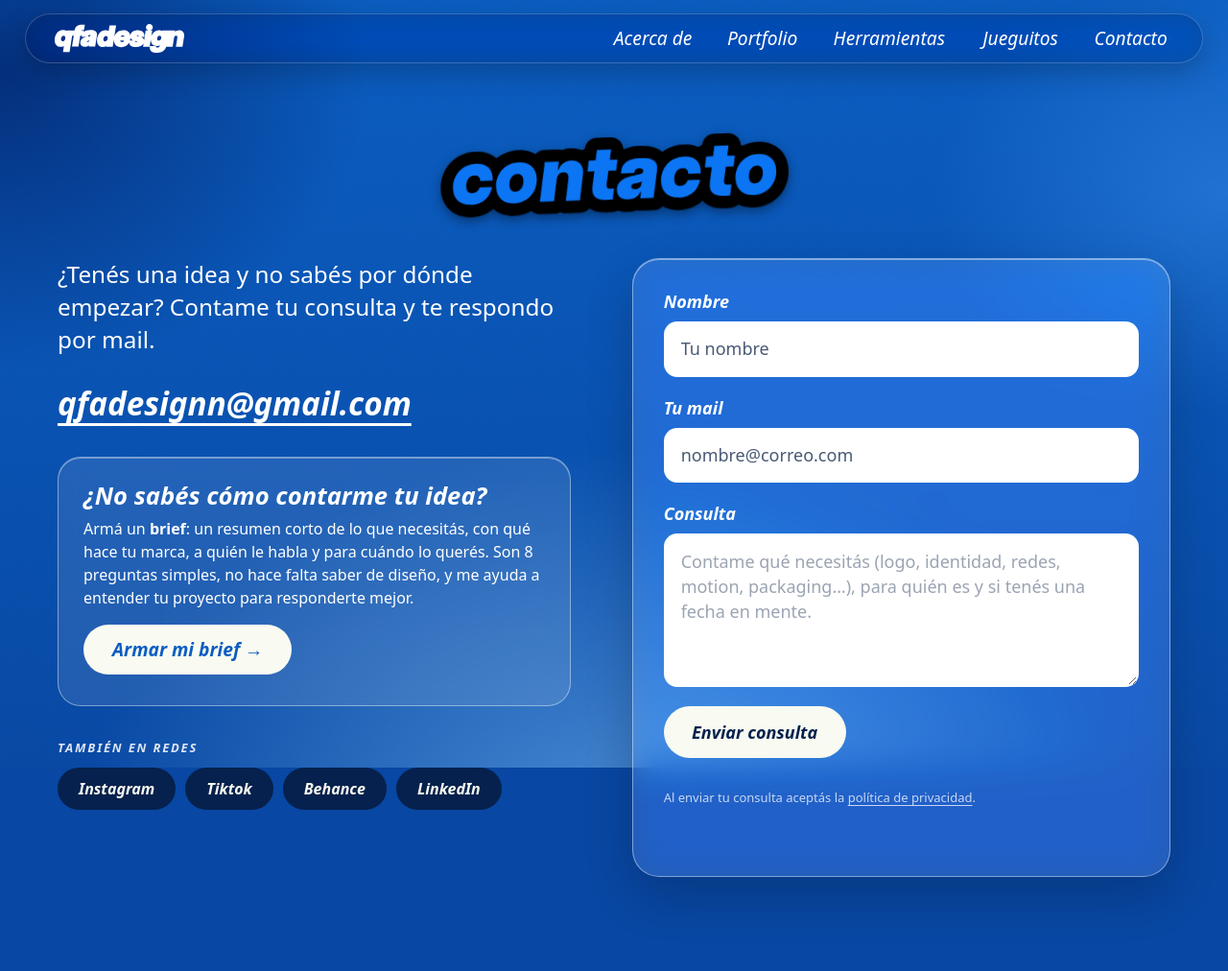
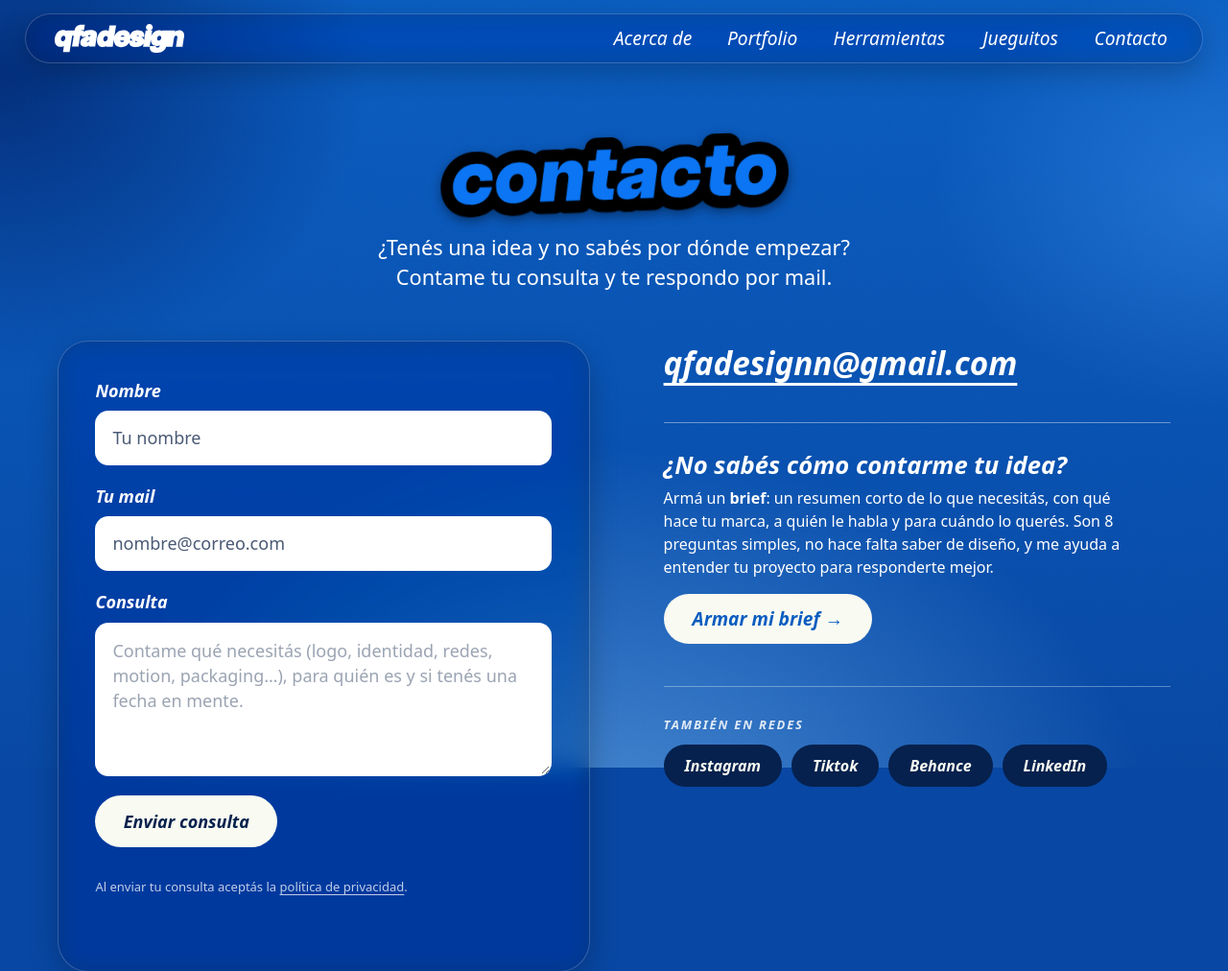
Before and after one commit to qfadesign/qfadesign, a plain HTML site: page contacto.html in a window 1280 px wide. Shown: the top 1012 px of the page at 96% size. Drawn offline with Linux system fonts and the light colour scheme; a web font is replaced by a local one.

Commit message:
Add files via upload

```diff
--- a/contacto.html
+++ b/contacto.html
@@ -42,18 +42,14 @@
 <meta name="twitter:image:alt" content="Contacto con Facundo, diseñador en Comunicación Visual">
 <script type="application/ld+json">{"@context":"https://schema.org","@graph":[{"@type":"ContactPage","name":"Contacto: hablemos de tu proyecto | qfadesign","description":"¿Tenés una idea y no sabés por dónde empezar? Escribile a Facundo por mail o por redes y contale tu proyecto de diseño.","url":"https://qfadesign.com/contacto","inLanguage":"es","isPartOf":{"@id":"https://qfadesign.com/#website"},"about":{"@id":"https://qfadesign.com/#facundo"},"primaryImageOfPage":{"@type":"ImageObject","url":"https://qfadesign.com/img/og/og-contacto.jpg"}},{"@type":"BreadcrumbList","itemListElement":[{"@type":"ListItem","position":1,"name":"Inicio","item":"https://qfadesign.com/"},{"@type":"ListItem","position":2,"name":"Contacto","item":"https://qfadesign.com/contacto"}]},{"@type":"Person","@id":"https://qfadesign.com/#facundo","name":"Facundo","alternateName":"qfadesign","jobTitle":"Diseñador en Comunicación Visual","url":"https://qfadesign.com/","image":"https://qfadesign.com/img/perfil.jpg","email":"mailto:qfadesignn@gmail.com","knowsAbout":["Branding","Identidad visual","Motion graphics","Diseño editorial","Social media","Diseño de logos"],"sameAs":["https://www.instagram.com/qfadesign/","https://www.tiktok.com/@qfadesign","https://www.behance.net/facundocruz5","https://www.linkedin.com/in/facundo-cruz-19a581303/"]}]}</script>
 <!-- SEO:end -->
-<link rel="preconnect" href="https://use.typekit.net" crossorigin><link rel="preconnect" href="https://p.typekit.net" crossorigin><link rel="stylesheet" href="https://use.typekit.net/ftd7ahn.css"><link rel="stylesheet" href="css/shared.css"><link rel="stylesheet" href="css/pages.css"><link rel="stylesheet" href="css/anim.css"><script src="js/anim.js"></script><link rel="stylesheet" href="css/botones.css"><script src="js/cursor.js" defer></script><script type="speculationrules">{"prefetch":[{"source":"document","where":{"href_matches":"/*"},"eagerness":"moderate"}]}</script>
+<link rel="preconnect" href="https://use.typekit.net" crossorigin><link rel="preconnect" href="https://p.typekit.net" crossorigin><link rel="stylesheet" href="https://use.typekit.net/ftd7ahn.css"><link rel="stylesheet" href="css/shared.css"><link rel="stylesheet" href="css/pages.css"><link rel="stylesheet" href="css/anim.css"><script src="js/anim.js"></script><link rel="stylesheet" href="css/botones.css"><link rel="stylesheet" href="css/contacto.css"><script src="js/cursor.js" defer></script><script type="speculationrules">{"prefetch":[{"source":"document","where":{"href_matches":"/*"},"eagerness":"moderate"}]}</script>
 </head>
 <body class="f-contacto"><a class="saltar" href="#contenido">Saltar al contenido</a>
 <nav aria-label="Principal"><a href="./" aria-label="qfadesign, inicio"><img src="img/Marca_qfadesign_blanco.svg" alt="qfadesign" width="231.23" height="51.58" data-ar></a><button class="burger" type="button" aria-label="Abrir menú" aria-expanded="false" aria-controls="menu"><span></span><span></span><span></span></button><ul id="menu"><li><a href="acerca" data-t="Acerca de">Acerca de</a></li><li><a href="portfolio" data-t="Portfolio">Portfolio</a></li><li><a href="herramientas" data-t="Herramientas">Herramientas</a></li><li><a href="jueguitos" data-t="Jueguitos">Jueguitos</a></li><li><a href="contacto" data-t="Contacto" aria-current=page>Contacto</a></li></ul></nav>
 <main id="contenido" tabindex="-1">
-<header class="ph"><h1 class="st-h1"><img src="img/stickers/titulo-contacto.svg" alt="Hablemos: contacto" width="453.24" height="98.03" style="--vw:453.24"></h1></header>
+<header class="ph"><h1 class="st-h1"><img src="img/stickers/titulo-contacto.svg" alt="Hablemos: contacto" width="453.24" height="98.03" style="--vw:453.24"></h1>
+<p class="lead">¿Tenés una idea y no sabés por dónde empezar? Contame tu consulta y te respondo por mail.</p></header>
 <div class="cn">
- <div><p class="lead">¿Tenés una idea y no sabés por dónde empezar? Contame tu consulta y te respondo por mail.</p>
- <a class="mail" href="mailto:qfadesignn@gmail.com">qfadesignn@gmail.com</a>
- <div class="cn-brief"><h2 class="cn-brief-t">¿No sabés cómo contarme tu idea?</h2><p>Armá un <strong>brief</strong>: un resumen corto de lo que necesitás, con qué hace tu marca, a quién le habla y para cuándo lo querés. Son 8 preguntas simples, no hace falta saber de diseño, y me ayuda a entender tu proyecto para responderte mejor.</p><a class="btn cn-brief-b" href="herramienta/brief">Armar mi brief <span aria-hidden="true">→</span></a></div>
- <p class="cn-redes">También en redes</p>
- <div class="pills"><a href="https://www.instagram.com/qfadesign/" target="_blank" rel="noopener">Instagram</a><a href="https://www.tiktok.com/@qfadesign" target="_blank" rel="noopener">Tiktok</a><a href="https://www.behance.net/facundocruz5" target="_blank" rel="noopener">Behance</a><a href="https://www.linkedin.com/in/facundo-cruz-19a581303/" target="_blank" rel="noopener">LinkedIn</a></div></div>
  <form class="form vid" id="consulta" novalidate>
   <input class="hp" type="text" name="_honey" tabindex="-1" autocomplete="off" aria-hidden="true">
   <label>Nombre<input name="nombre" type="text" autocomplete="name" required placeholder="Tu nombre"></label>
@@ -63,6 +59,10 @@
   <p style="font-size:13px;opacity:.75;margin-top:12px">Al enviar tu consulta aceptás la <a href="privacidad" style="color:inherit;text-decoration:underline;text-underline-offset:3px">política de privacidad</a>.</p>
   <p class="aviso" id="aviso" role="status"></p>
  </form>
+ <div><a class="mail" href="mailto:qfadesignn@gmail.com">qfadesignn@gmail.com</a>
+ <div class="cn-brief"><h2 class="cn-brief-t">¿No sabés cómo contarme tu idea?</h2><p>Armá un <strong>brief</strong>: un resumen corto de lo que necesitás, con qué hace tu marca, a quién le habla y para cuándo lo querés. Son 8 preguntas simples, no hace falta saber de diseño, y me ayuda a entender tu proyecto para responderte mejor.</p><a class="btn cn-brief-b" href="herramienta/brief">Armar mi brief <span aria-hidden="true">→</span></a></div>
+ <p class="cn-redes">También en redes</p>
+ <div class="pills"><a href="https://www.instagram.com/qfadesign/" target="_blank" rel="noopener">Instagram</a><a href="https://www.tiktok.com/@qfadesign" target="_blank" rel="noopener">Tiktok</a><a href="https://www.behance.net/facundocruz5" target="_blank" rel="noopener">Behance</a><a href="https://www.linkedin.com/in/facundo-cruz-19a581303/" target="_blank" rel="noopener">LinkedIn</a></div></div>
 </div>
 </main>
 <footer>
--- /dev/null
+++ b/css/contacto.css
@@ -0,0 +1,16 @@
+/* Contacto: misma portada que Portfolio, Herramientas y Jueguitos (título sticker + bajada centrada). Es lo único que cambia. */
+.f-contacto .ph{padding-bottom:0;margin-bottom:clamp(30px,4vw,52px)}
+.f-contacto .ph .lead{font-size:clamp(17px,1.7vw,22px);line-height:1.4;max-width:34em;margin:clamp(14px,1.8vw,22px) auto 0;text-wrap:balance}
+
+/* el formulario va primero (a la izquierda en escritorio; arriba en celular, por el orden del HTML) */
+@media(min-width:861px){.f-contacto .cn{grid-template-columns:1.05fr 1fr}}
+
+/* TODO INTEGRADO: sin cajas de vidrio. El formulario, el brief y las redes se apoyan directo sobre el fondo (el formulario conserva su tarjeta) y se separan con la misma línea fina del resto de la web (portfolio y títulos de sección). */
+html body.f-contacto .cn-brief{padding:clamp(20px,2.4vw,30px) 0 0;margin-top:clamp(24px,3vw,38px);border:0;border-top:1px solid rgba(255,255,255,.4);border-radius:0;background:none;box-shadow:none;-webkit-backdrop-filter:none;backdrop-filter:none}
+.f-contacto .cn-redes{padding-top:clamp(20px,2.4vw,30px);border-top:1px solid rgba(255,255,255,.4);margin-top:clamp(24px,3vw,38px)}
+.f-contacto .cn{align-items:start}
+.f-contacto .mail{margin-top:0}
+@media(min-width:861px){.f-contacto .cn{column-gap:clamp(40px,6vw,96px)}}
+
+/* el formulario va adentro de una pastilla con el mismo look que la barra de navegación (vidrio oscuro, borde fino y esquinas redondeadas) */
+html body.f-contacto form.vid{padding:clamp(24px,3vw,40px);border:1px solid rgba(255,255,255,.2);border-radius:32px;background:rgba(0,0,0,.22);-webkit-backdrop-filter:blur(14px) saturate(1.4);backdrop-filter:blur(14px) saturate(1.4);box-shadow:0 10px 30px rgba(0,0,0,.22)}
```
